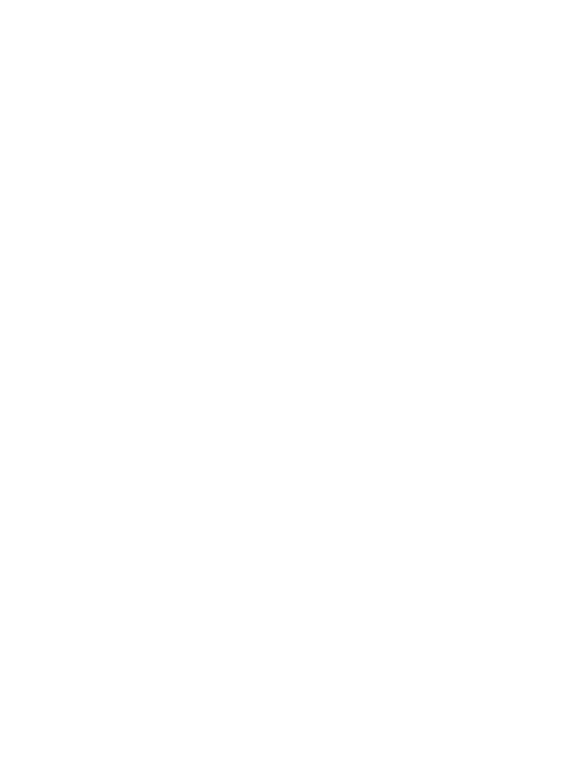
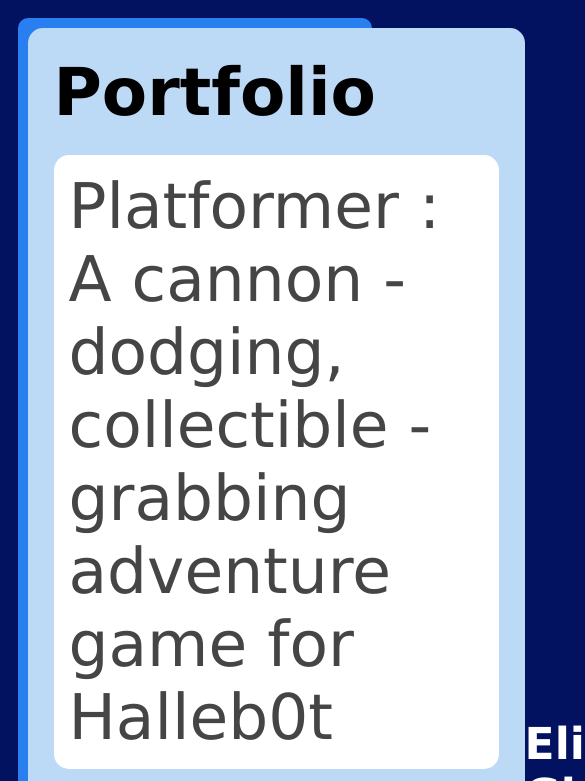
Before and after one commit to elimrtn/elimrtn.github.io, a plain HTML site: page portfolio.html in a window 390 px wide. Shown: the top 781 px of the page, 585 px wide, since content can reach past the window. Drawn offline with Linux system fonts and the light colour scheme.

Commit message:
add portfolio.html file

```diff
--- a/portfolio.html
+++ b/portfolio.html
@@ -0,0 +1,33 @@
+<!DOCTYPE HTML>
+<html>
+    <head>
+        <title>Eli's Amazing Website</title>
+        <link rel="stylesheet" href="style.css"
+    </head>
+
+    <body>
+      <div id="all-contents">
+        <nav>
+            <main>
+                <div class="content">
+                    <h1>Portfolio</h1>
+                    <ul id="portfolio">
+                        <li><a href="projects/platformer/">Platformer : A cannon - dodging, collectible - grabbing adventure game for Halleb0t</a></li>
+                        <li><a href="project/bouncing-box/">Bouncing Box : A project that gives you a taste of game development on the web</a> </li>
+                        <li><a href="projects/circularity/">Circularity : A motion poem using random number generation and velocity applied to circle shapes...</a></li>
+                    </ul>
+                </div>
+            </main>
+            <h1>Eli's Glorious Website</h1>
+            <ul id="nav-ul">
+                <li class="nav-li">
+                    <a class="nav-a" href="index.html">Home</a>
+                </li>
+                <li class="nav-li">
+                    <a class="nav-a" href="portfolio.html">Portfolio</a>
+                </li>
+            </ul>
+        </nav>
+      </div>
+    </body>
+</html>
--- a/style.css
+++ b/style.css
@@ -30,11 +30,6 @@ h1 {
 .nav-li {
     display: inline-block;
     padding: 0 10px;
-    transition: font-weight 0.25s;
-}
-.nav-li:hover{
-    font-weight: bold;
-    transition: 0.25s;
 }
 a {
     text-decoration: none;
@@ -69,3 +64,75 @@ main {
 h2, h3{
     margin: 0px;
 }
+.content h1 {
+    color: black;
+}
+
+#portfolio {
+    list-style-type: none;
+    padding-left: 0;
+}
+
+#portfolio li {
+    background: #fff;
+    padding: 10px;
+    border-radius: 10px;
+    margin-bottom: 10px;
+}
+
+#portfolio li:hover {
+    background: #eee;
+}
+
+#portfolio a {
+    text-decoration: none;
+    color: #454545;
+}
+@media screen and (min-width: 120px) and (max-width: 1080px) {
+    main {
+      height: 100ch;
+      zoom: 1.5;
+      display: grid;
+    }
+
+    h1 {
+      font-size: 44px;
+    }
+
+    h2 {
+      font-size: 42px;
+    }
+
+    h3 {
+      font-size: 36px;
+    }
+
+    #all-contents {
+      height: 100ch;
+      margin: none;
+    }
+
+    a {
+      font-size: 42px;
+    }
+
+    .sidebar {
+      margin-right: 0px;
+      justify-content: center;
+      align-items: center;
+    }
+
+    .sidebar-img {
+      width: 100%;
+    }
+
+    p,
+    li {
+      font-size: 24px;
+    }
+
+    .content {
+      align-content: center;
+      justify-content: center;
+    }
+}
```
